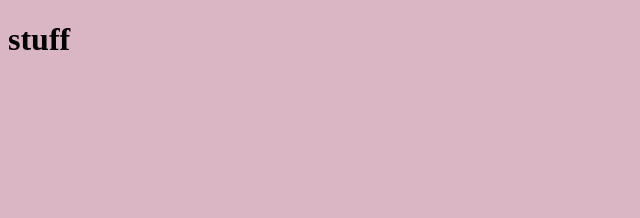
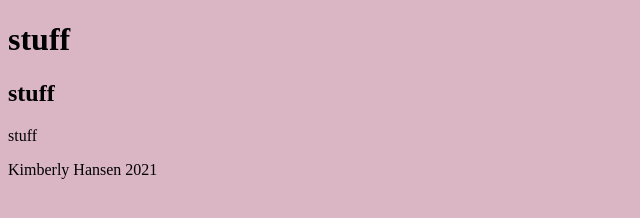
Before and after one commit to KimberlyHansen/Geom99, a plain HTML site: page index.html in a window 1280 px wide. Shown: the whole page, without its empty margins (0-640 px from the left). Drawn offline with Linux system fonts and the light colour scheme.

Commit message:
structure

```diff
--- a/index.html
+++ b/index.html
@@ -7,5 +7,12 @@
 <div>
   <h1> stuff </h1>
 </div>
+<div>
+  <h2> stuff </h2>
+  <p> stuff </p>
+</div>
+<div>
+  <p>Kimberly Hansen 2021 </p>
+</div>
 </body>
 </html>
```
